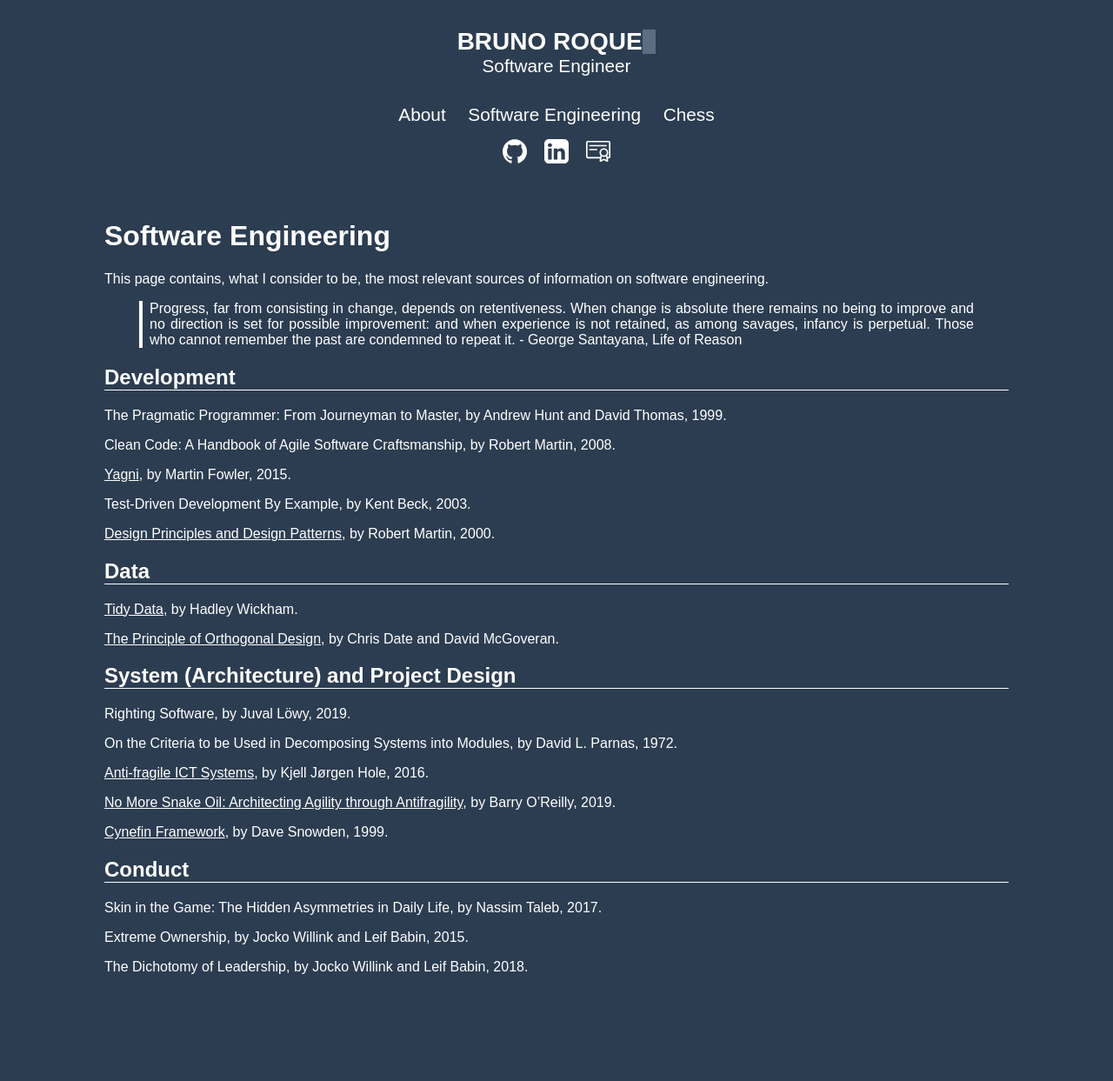
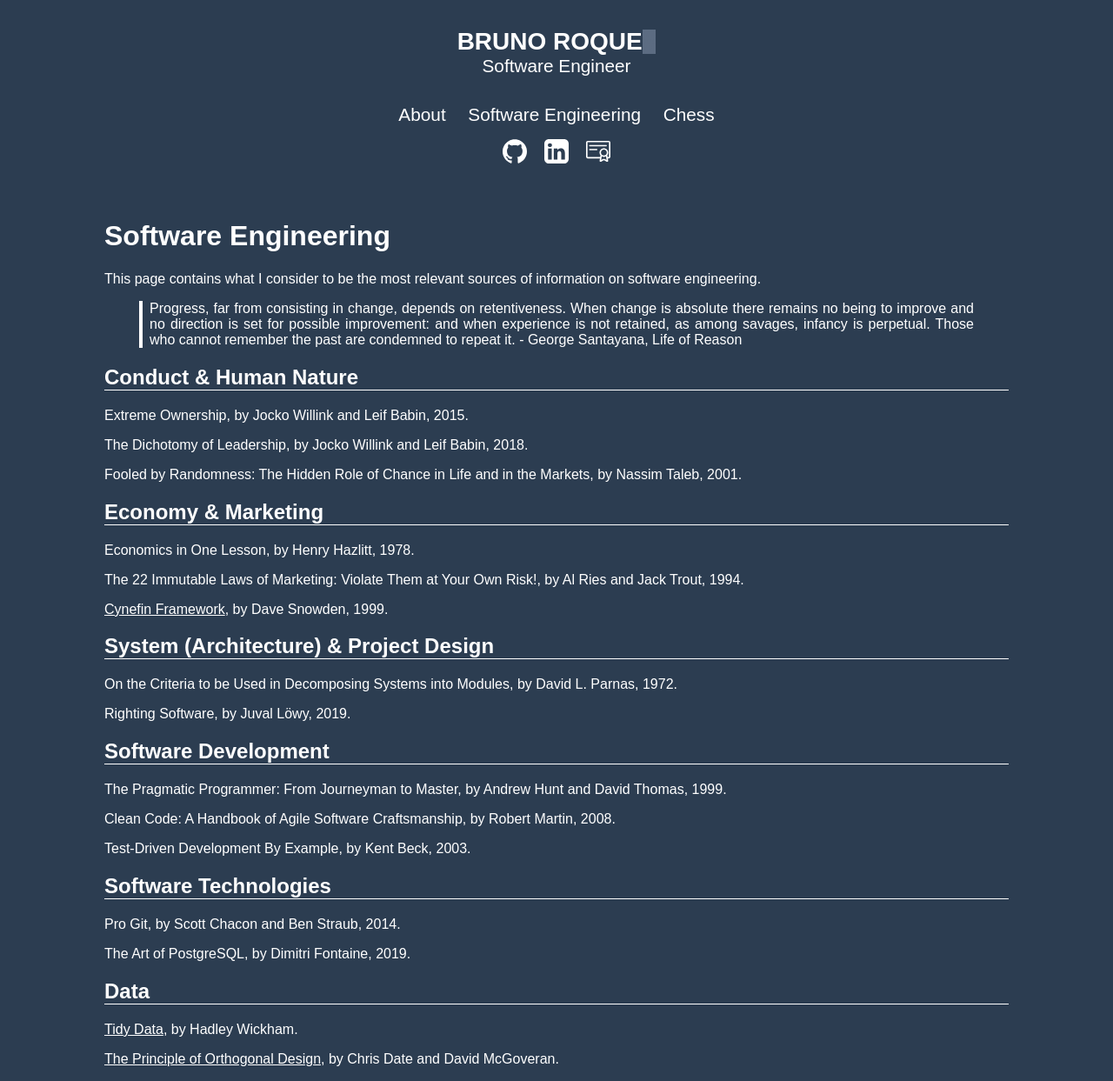
Before and after one commit to brunoroque06/brunoroque06.github.io, a Jekyll site: the page built from _pages/software-engineering.md, in a window 1280 px wide. Shown: the whole page at 87% size. Built offline with Jekyll 4.4.1, drawn with Linux system fonts in a browser that asks for light colours; our own code applies the rules of GitHub Pages for plain Markdown files; before the commit the page ends 1137 px from its top, so only the background shows below that.

Commit message:
Reorganize software-engineering page

```diff
--- a/_pages/software-engineering.md
+++ b/_pages/software-engineering.md
@@ -5,44 +5,48 @@
 
 # Software Engineering
 
-This page contains, what I consider to be, the most relevant sources of information on software engineering.
+This page contains what I consider to be the most relevant sources of information on software engineering.
 
 > Progress, far from consisting in change, depends on retentiveness. When change is absolute there remains no being to improve and no direction is set for possible improvement: and when experience is not retained, as among savages, infancy is perpetual. Those who cannot remember the past are condemned to repeat it. - George Santayana, Life of Reason
 
-## Development
+## Conduct & Human Nature
+
+Extreme Ownership, by Jocko Willink and Leif Babin, 2015.
+
+The Dichotomy of Leadership, by Jocko Willink and Leif Babin, 2018.
+
+Fooled by Randomness: The Hidden Role of Chance in Life and in the Markets, by Nassim Taleb, 2001.
+
+## Economy & Marketing
+
+Economics in One Lesson, by Henry Hazlitt, 1978.
+
+The 22 Immutable Laws of Marketing: Violate Them at Your Own Risk!, by Al Ries and Jack Trout, 1994.
+
+[Cynefin Framework](https://en.wikipedia.org/wiki/Cynefin_framework), by Dave Snowden, 1999.
+
+## System (Architecture) & Project Design
+
+On the Criteria to be Used in Decomposing Systems into Modules, by David L. Parnas, 1972.
+
+Righting Software, by Juval Löwy, 2019.
+
+## Software Development
 
 The Pragmatic Programmer: From Journeyman to Master, by Andrew Hunt and David Thomas, 1999.
 
 Clean Code: A Handbook of Agile Software Craftsmanship, by Robert Martin, 2008.
 
-[Yagni](https://martinfowler.com/bliki/Yagni.html), by Martin Fowler, 2015.
-
 Test-Driven Development By Example, by Kent Beck, 2003.
 
-[Design Principles and Design Patterns](https://fi.ort.edu.uy/innovaportal/file/2032/1/design_principles.pdf), by Robert Martin, 2000.
+## Software Technologies
+
+Pro Git, by Scott Chacon and Ben Straub, 2014.
+
+The Art of PostgreSQL, by Dimitri Fontaine, 2019.
 
 ## Data
 
 [Tidy Data](https://vita.had.co.nz/papers/tidy-data.pdf), by Hadley Wickham.
 
 [The Principle of Orthogonal Design](https://web.archive.org/web/20100224075429/http://www.dbdebunk.com/page/page/622331.htm), by Chris Date and David McGoveran.
-
-## System (Architecture) and Project Design
-
-Righting Software, by Juval Löwy, 2019.
-
-On the Criteria to be Used in Decomposing Systems into Modules, by David L. Parnas, 1972.
-
-[Anti-fragile ICT Systems](https://link.springer.com/book/10.1007%2F978-3-319-30070-2), by Kjell Jørgen Hole, 2016.
-
-[No More Snake Oil: Architecting Agility through Antifragility](https://www.sciencedirect.com/science/article/pii/S1877050919305861), by Barry O'Reilly, 2019.
-
-[Cynefin Framework](https://en.wikipedia.org/wiki/Cynefin_framework), by Dave Snowden, 1999.
-
-## Conduct
-
-Skin in the Game: The Hidden Asymmetries in Daily Life, by Nassim Taleb, 2017.
-
-Extreme Ownership, by Jocko Willink and Leif Babin, 2015.
-
-The Dichotomy of Leadership, by Jocko Willink and Leif Babin, 2018.
```
